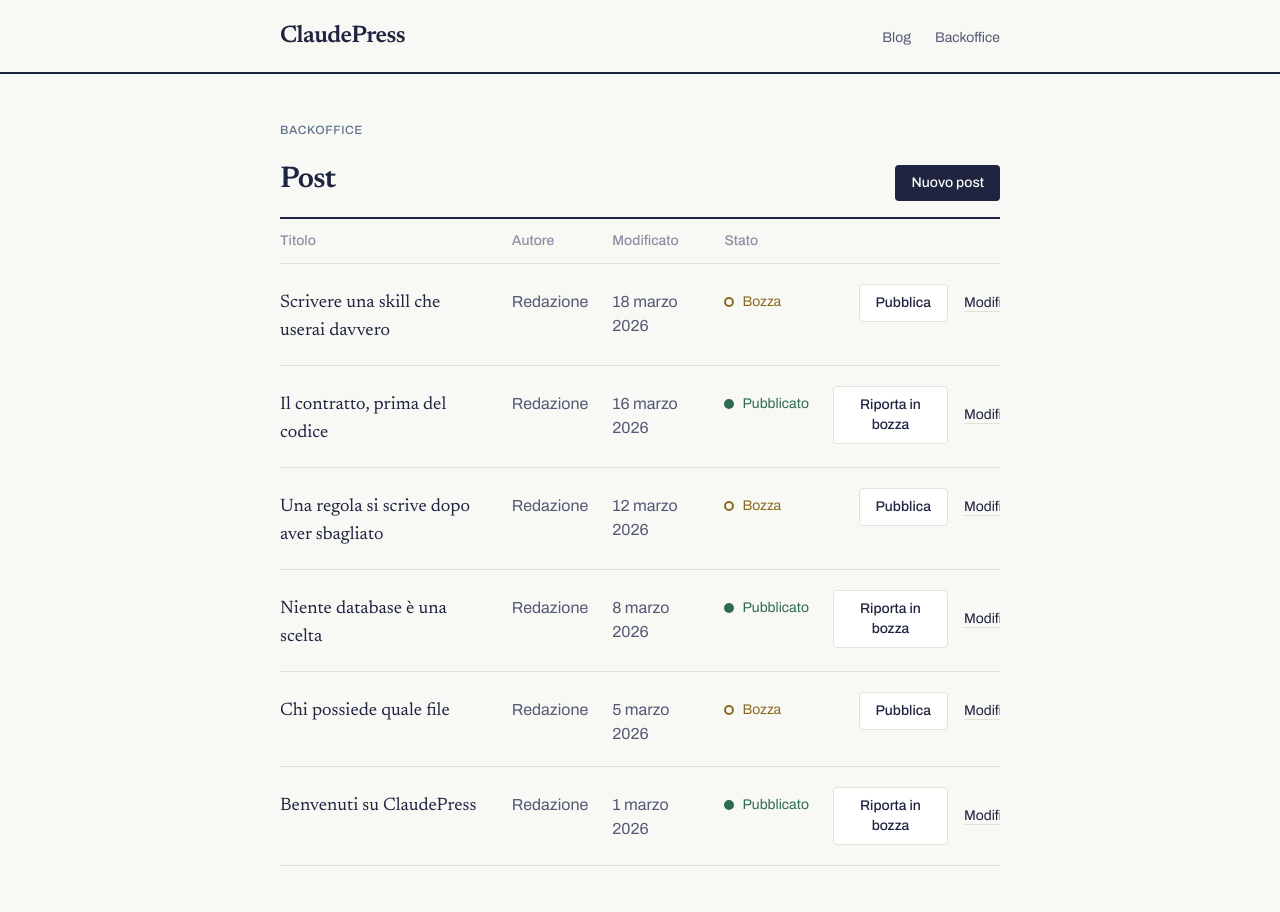
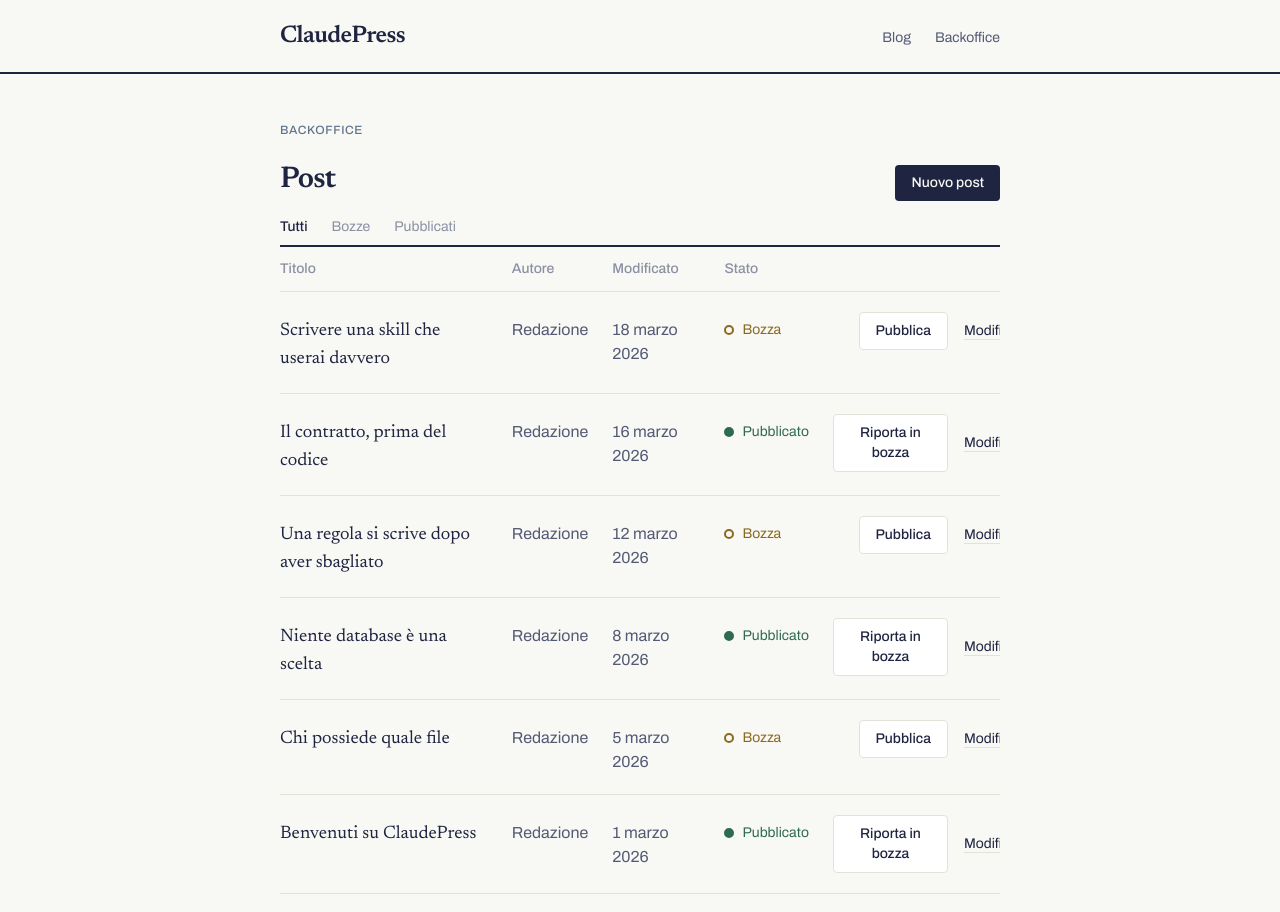
Before and after one commit to fabiobiondi/claudepress-team-1, a Next.js app: page /admin/posts in a window 1280 px wide. Shown: the top 912 px of the page. Built offline with nearby package versions, Linux system fonts and the light colour scheme.

Commit message:
feat: filter the post list by status

```diff
--- a/src/app/admin/posts/page.tsx
+++ b/src/app/admin/posts/page.tsx
@@ -1,5 +1,12 @@
 import Link from "next/link";
-import { API_ROUTES, ROUTES, apiUrl, type Post } from "@/contracts/blog";
+import {
+  API_ROUTES,
+  ROUTES,
+  apiUrl,
+  postInputSchema,
+  type Post,
+  type PostStatus,
+} from "@/contracts/blog";
 import { EmptyState } from "@/components/ui/EmptyState";
 import { StatusBadge } from "@/components/ui/StatusBadge";
 import { DeletePostButton } from "@/app/admin/posts/_list/DeletePostButton";
@@ -11,6 +18,33 @@ const dateFormatter = new Intl.DateTimeFormat("it-IT", {
   year: "numeric",
 });
 
+const FILTERS: { label: string; href: string; status: PostStatus | null }[] = [
+  { label: "Tutti", href: ROUTES.adminPosts, status: null },
+  { label: "Bozze", href: `${ROUTES.adminPosts}?status=draft`, status: "draft" },
+  { label: "Pubblicati", href: `${ROUTES.adminPosts}?status=published`, status: "published" },
+];
+
+const EMPTY_STATES: Record<string, { title: string; description: string }> = {
+  all: {
+    title: "Nessun post",
+    description: "Qui compariranno tutti i post, bozze comprese. Comincia con «Nuovo post».",
+  },
+  draft: {
+    title: "Nessuna bozza",
+    description: "Ogni post è già pubblicato.",
+  },
+  published: {
+    title: "Nessun post pubblicato",
+    description: "Una bozza diventa pubblica con «Pubblica», dalla riga del post.",
+  },
+};
+
+/** Qualsiasi altro valore di ?status= vale come nessun filtro. */
+function parseStatus(raw: string | string[] | undefined): PostStatus | null {
+  const parsed = postInputSchema.shape.status.safeParse(raw);
+  return parsed.success ? parsed.data : null;
+}
+
 async function loadPosts(): Promise<Post[]> {
   const response = await fetch(apiUrl(API_ROUTES.posts), { cache: "no-store" });
 
@@ -21,15 +55,25 @@ async function loadPosts(): Promise<Post[]> {
   return response.json();
 }
 
-export default async function AdminPostsPage() {
+type AdminPostsPageProps = {
+  searchParams: Promise<{ [key: string]: string | string[] | undefined }>;
+};
+
+export default async function AdminPostsPage({ searchParams }: AdminPostsPageProps) {
+  const status = parseStatus((await searchParams).status);
   const posts = await loadPosts();
+
   // Ordinamento deciso dal team: data di modifica, dal più recente.
   // Le date sono ISO 8601, quindi l'ordine alfabetico è già quello cronologico.
-  const ordered = [...posts].sort((a, b) => b.updatedAt.localeCompare(a.updatedAt));
+  const listed = posts
+    .filter((post) => status === null || post.status === status)
+    .sort((a, b) => b.updatedAt.localeCompare(a.updatedAt));
+
+  const emptyState = EMPTY_STATES[status ?? "all"];
 
   return (
     <div>
-      <div className="flex flex-wrap items-baseline justify-between gap-x-8 gap-y-4 border-b-2 border-ink pb-4">
+      <div className="flex flex-wrap items-baseline justify-between gap-x-8 gap-y-4 pb-4">
         <h1 className="font-serif text-3xl font-semibold tracking-tight">Post</h1>
         <Link
           href={ROUTES.adminPostNew}
@@ -39,11 +83,29 @@ export default async function AdminPostsPage() {
         </Link>
       </div>
 
-      {ordered.length === 0 ? (
-        <EmptyState
-          title="Nessun post"
-          description="Qui compariranno tutti i post, bozze comprese. Comincia con «Nuovo post»."
-        />
+      <nav aria-label="Filtra per stato" className="flex gap-6 border-b-2 border-ink text-sm">
+        {FILTERS.map((filter) => {
+          const isActive = filter.status === status;
+
+          return (
+            <Link
+              key={filter.label}
+              href={filter.href}
+              aria-current={isActive ? "page" : undefined}
+              className={`-mb-0.5 border-b-2 pb-2 ${
+                isActive
+                  ? "border-ink font-medium text-ink"
+                  : "border-transparent text-ink-faint hover:text-ink"
+              }`}
+            >
+              {filter.label}
+            </Link>
+          );
+        })}
+      </nav>
+
+      {listed.length === 0 ? (
+        <EmptyState title={emptyState.title} description={emptyState.description} />
       ) : (
         <div className="overflow-x-auto">
           <table className="w-full min-w-[52rem] border-collapse text-left">
@@ -67,7 +129,7 @@ export default async function AdminPostsPage() {
               </tr>
             </thead>
             <tbody>
-              {ordered.map((post) => (
+              {listed.map((post) => (
                 <tr key={post.id} className="border-b border-rule align-baseline">
                   <td className="py-5 pr-6 font-serif text-lg">{post.title}</td>
                   <td className="py-5 pr-6 text-ink-soft">{post.author}</td>
```
